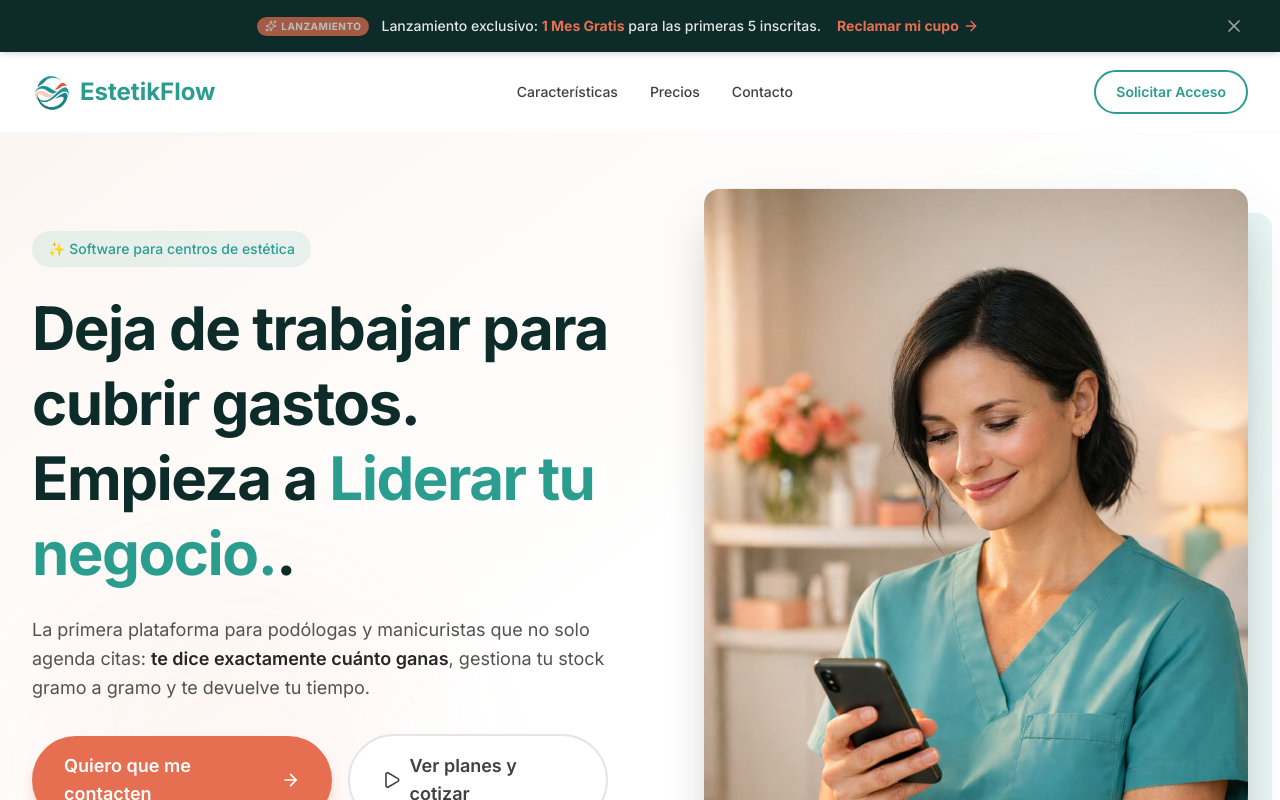
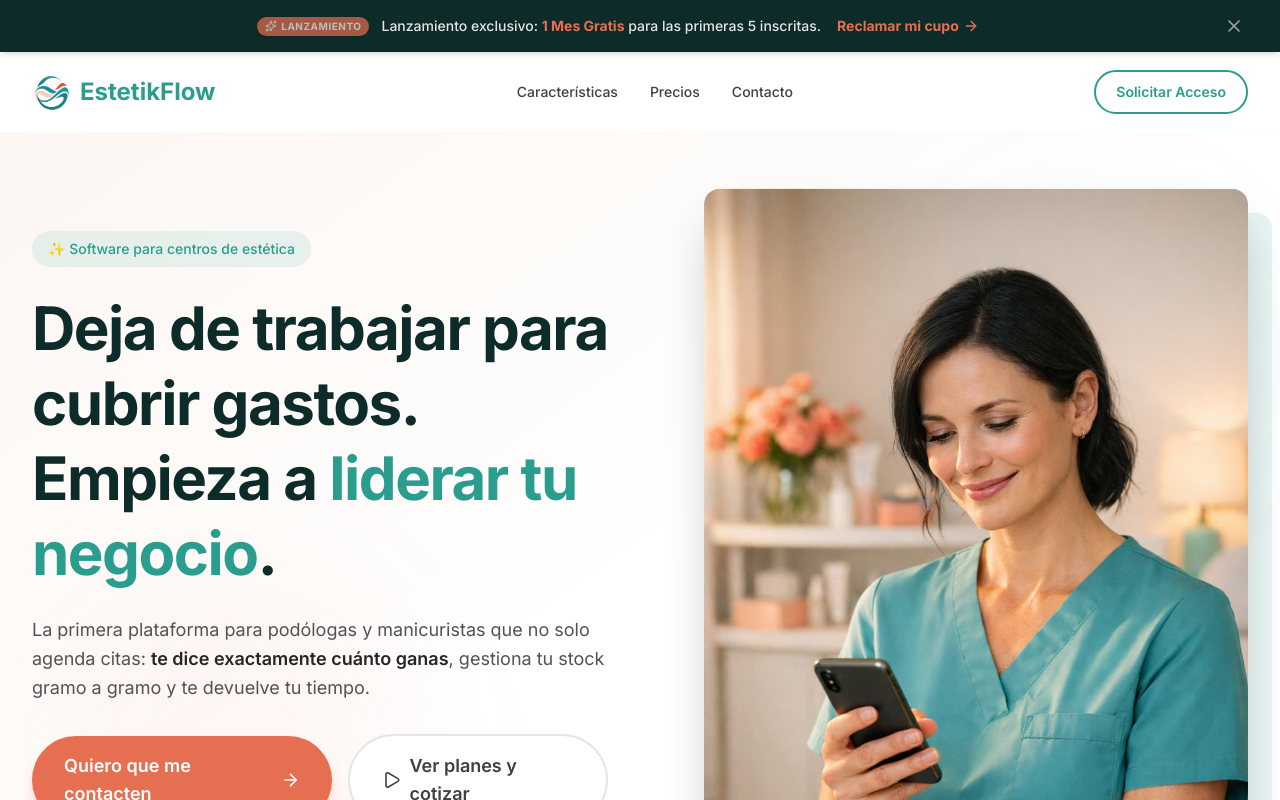
Before and after one commit to Xamppy/estetikflow-landing, a Next.js app: page / in a window 1280 px wide. Shown: the top 800 px of the page. Built offline with nearby package versions, Linux system fonts and the light colour scheme.

Commit message:
fix(hero): corregir mayúscula y punto extra en headline

```diff
--- a/components/Hero.jsx
+++ b/components/Hero.jsx
@@ -43,7 +43,7 @@ export default function Hero() {
             {/* Headline */}
             <h1 className="text-4xl sm:text-5xl lg:text-6xl font-bold text-[#0D2B28] leading-tight tracking-tight max-w-lg lg:max-w-none mx-auto lg:mx-0">
               Deja de trabajar para cubrir gastos. Empieza a{' '}
-              <span className="text-primary">Liderar tu negocio.</span>.
+              <span className="text-primary">liderar tu negocio</span>.
             </h1>
 
             {/* Subtitle */}
```
